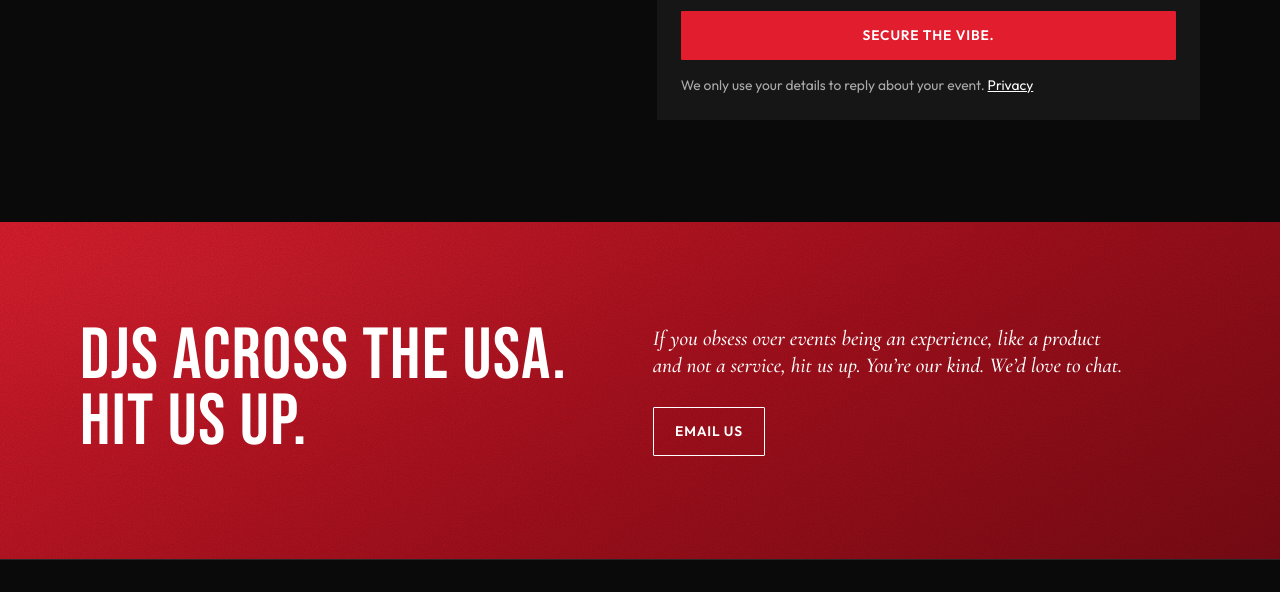
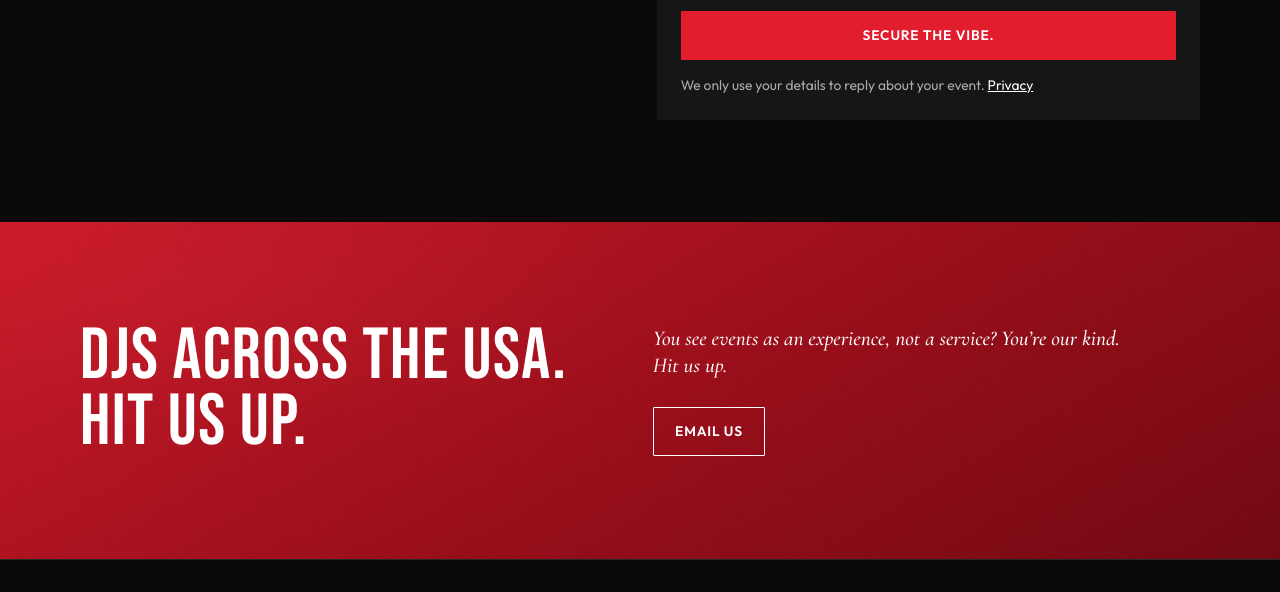
Before and after one commit to krish-mm/desisoundguys, a plain HTML site: page index.html in a window 1280 px wide. Shown: the part 8626-9218 px from the top of the page. Drawn offline with nearby package versions, Linux system fonts and the light colour scheme; no server answers.

Commit message:
For-DJs band: final pitch line (Krish)

```diff
--- a/index.html
+++ b/index.html
@@ -549,7 +549,7 @@
           <h2>DJs across the USA.<br>Hit us up.</h2>
         </div>
         <div>
-          <p class="bar-body">If you obsess over events being an experience, like a product and not a service, hit us up. You’re our kind. We’d love to chat.</p>
+          <p class="bar-body">You see events as an experience, not a service? You’re our kind. Hit us up.</p>
           <a class="btn btn-outline" href="mailto:desisoundguys@gmail.com?subject=DJ%20%2F%20crew%20collab">Email us</a>
         </div>
       </div>
```
